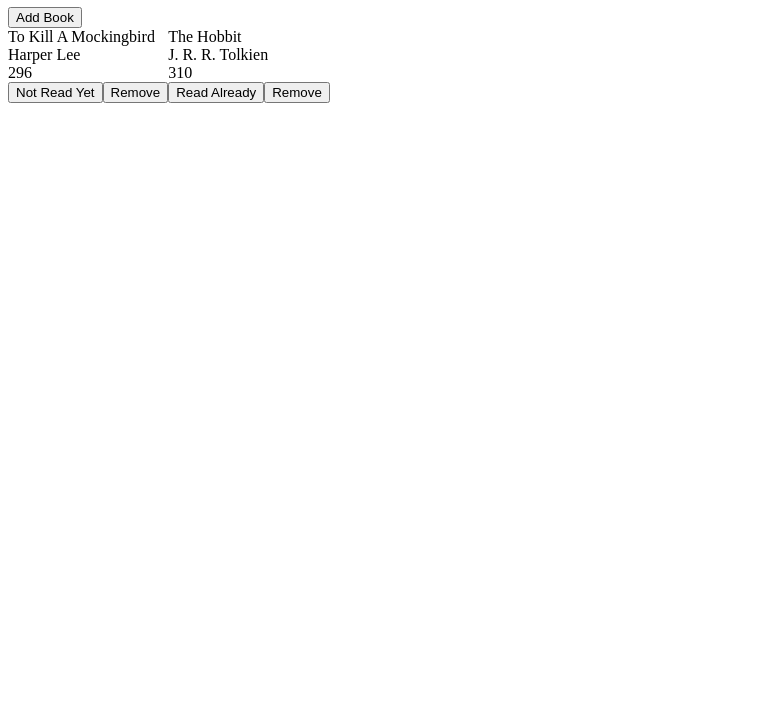
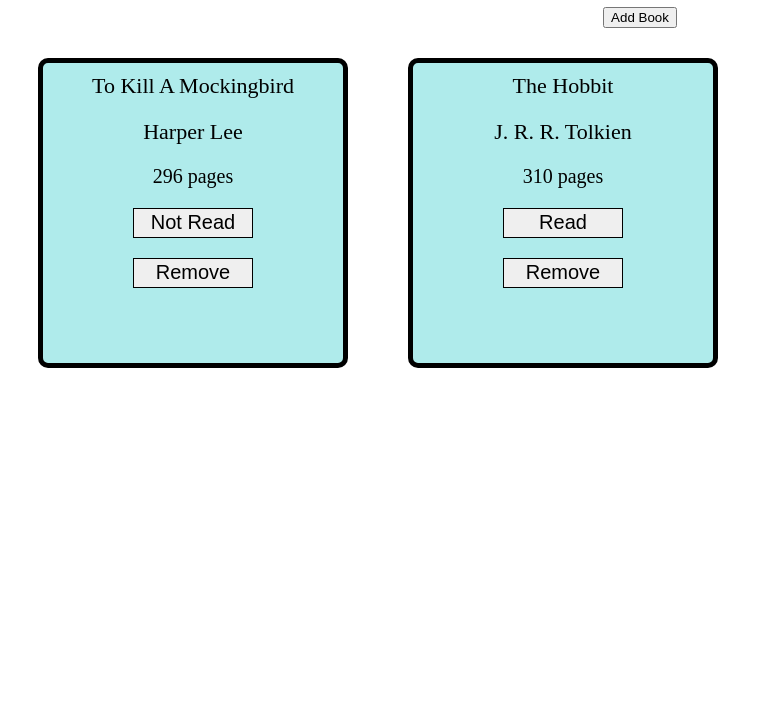
Before and after one commit to stsui1129/library, a plain HTML site: page index.html in a window 1280 px wide. Shown: the part 73-800 px from the top of the page, without its empty margins (0-776 px from the left). Drawn offline with Linux system fonts and the light colour scheme.

Commit message:
first working library

```diff
--- a/script.js
+++ b/script.js
@@ -56,16 +56,16 @@ function renderBook(book) { // renders individual book cards
     bookDiv.appendChild(authorDiv);
 
     pagesDiv.classList.add("pages-div");
-    pagesDiv.textContent = book.pages;
+    pagesDiv.textContent = book.pages + " pages";
     bookDiv.appendChild(pagesDiv);
 
     readBtn.classList.add("read-btn");
     bookDiv.appendChild(readBtn);
 
     if (book.read === false) {
-        readBtn.textContent = "Not Read Yet";
+        readBtn.textContent = "Not Read";
     } else {
-        readBtn.textContent = "Read Already";
+        readBtn.textContent = "Read";
     }
 
     readBtn.addEventListener('click', () => {
@@ -75,9 +75,9 @@ function renderBook(book) { // renders individual book cards
     function toggleStatus () {
         book.read = !book.read; //turns truthy values falsy and vice-versa
         if (book.read === false) {
-            readBtn.textContent = "Not Read Yet";
+            readBtn.textContent = "Not Read";
         } else {
-            readBtn.textContent = "Read Already";
+            readBtn.textContent = "Read";
         }
     }
 
--- a/style.css
+++ b/style.css
@@ -1,10 +1,62 @@
+h1 {
+  display: flex;
+  justify-content: center;
+}
+
+.newBookBtn {
+  display: flex;
+  justify-content: center;
+}
+
 .bookSpace {
   display: flex;
   flex-wrap: wrap;
-
+}
+/* book cards */
+.book-div {
+  display: flex;
+  flex-direction: column;
+  align-items: center;
+  border: 5px solid black;
+  border-radius: 10px;
+  height: 280px;
+  width: 280px;
+  padding: 10px;
+  margin: 30px;
+  background-color: rgba(96, 216, 216, 0.5);
 }
 
+.title-div {
+  font-size: 22px;
+  margin-bottom: 20px;
+}
 
+.author-div {
+  font-size: 22px;
+  margin-bottom: 20px;
+}
+
+.pages-div {
+  font-size: 20px;
+  margin-bottom: 20px;
+}
+
+.read-btn {
+  font-size: 20px;
+  height: 30px;
+  width: 120px;
+  margin-bottom: 20px;
+  border: solid 1px black;
+}
+
+.remove-btn {
+  font-size: 20px;
+  height: 30px;
+  width: 120px;
+  border: solid 1px black;
+}
+
+/* modal form */
 input {
     display: flex;
     margin: 10px;
@@ -40,8 +92,6 @@ input#title {
     display: inline-block;
     transform: scale(1.5);
   }
-
-
 
 .modal {
     position: fixed;
```
Also changed, not shown: 1 other file.
